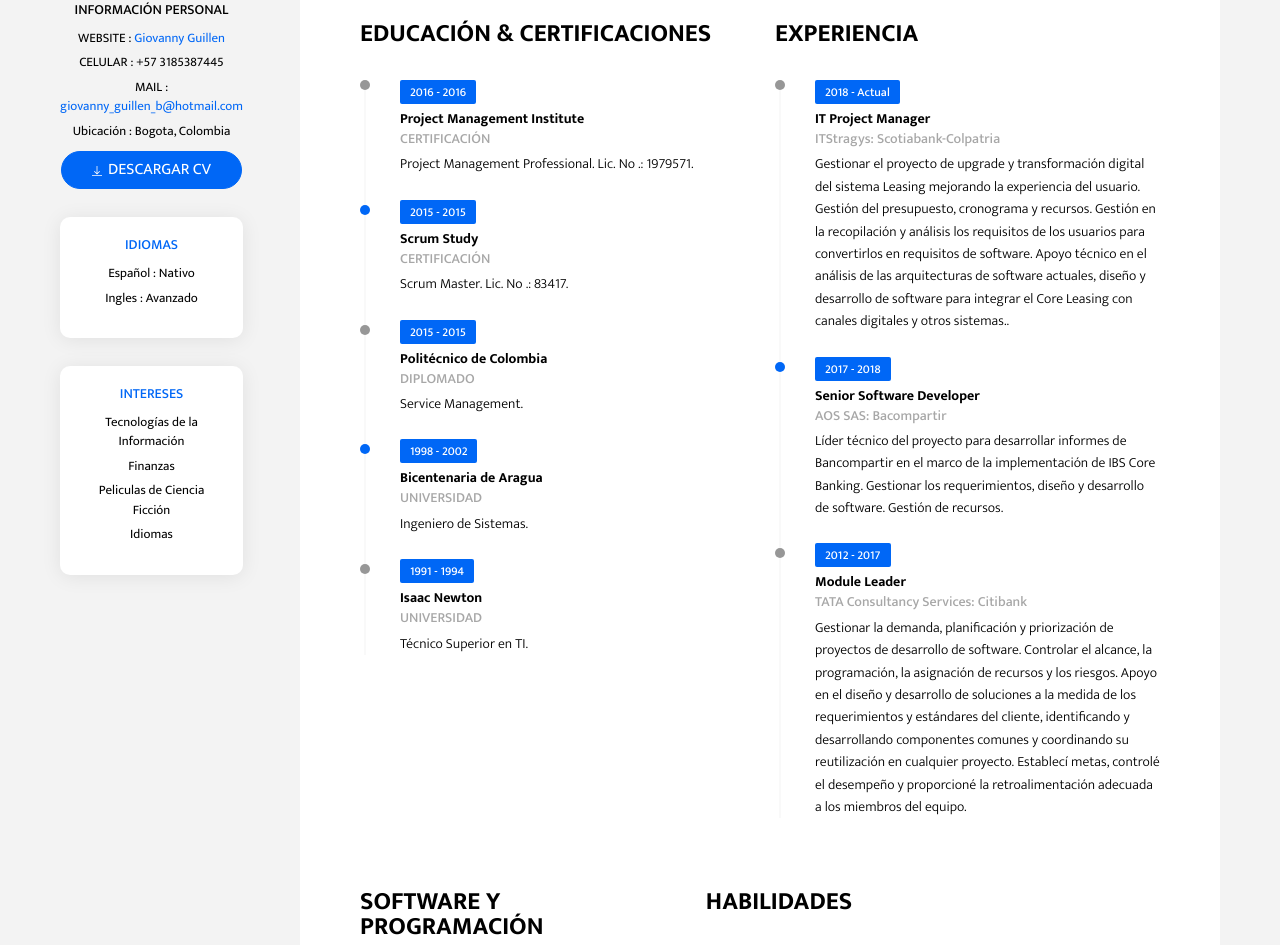
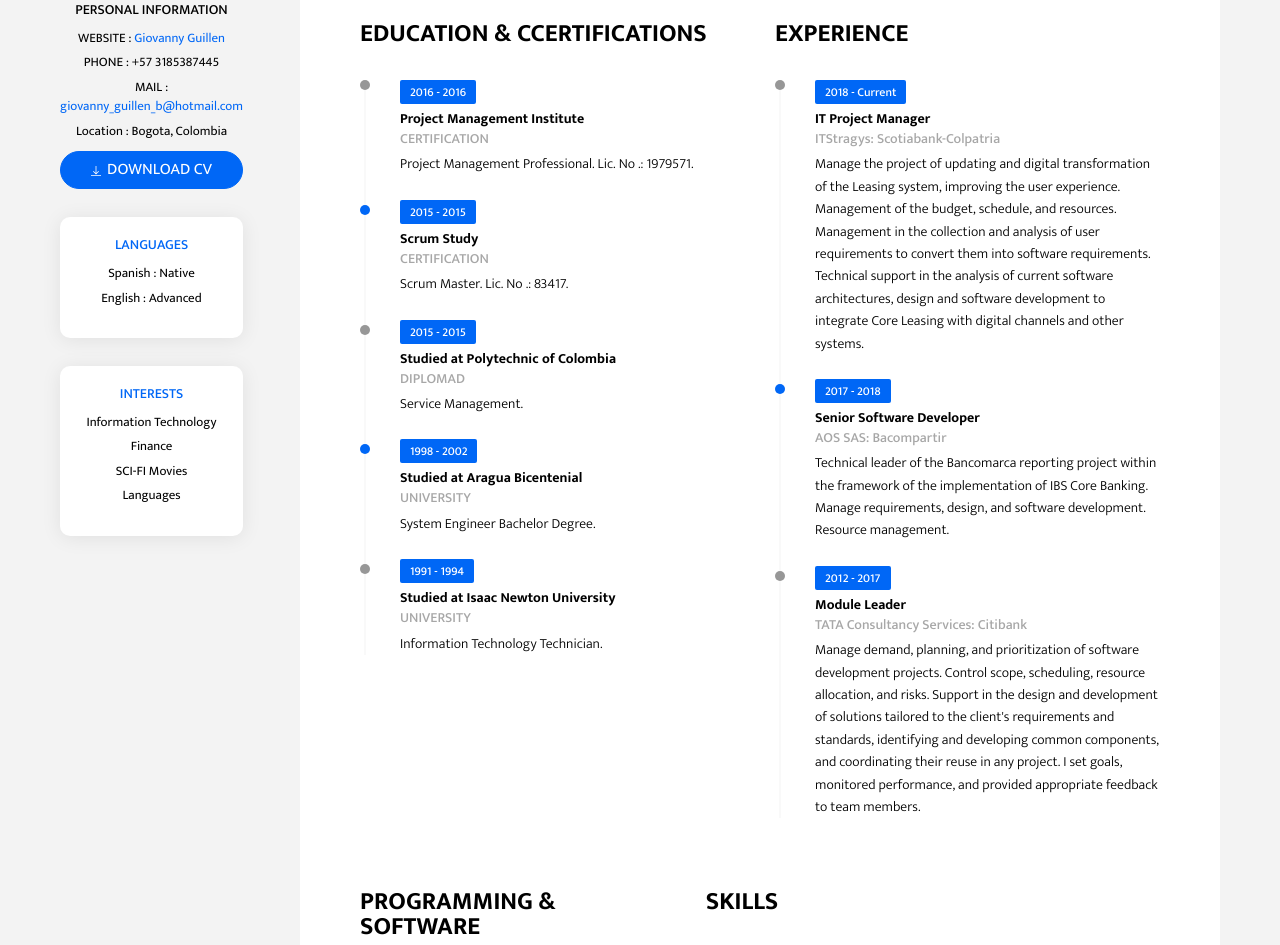
Before and after one commit to bguilleng/gguillenb-resume, a website: page index.html in a window 1280 px wide. Shown: the part 355-1300 px from the top of the page. Drawn offline with Linux system fonts and the light colour scheme.

Commit message:
first commit

```diff
--- a/index.html
+++ b/index.html
@@ -5,7 +5,7 @@
     <meta charset="UTF-8">
     <meta name="viewport" content="width=device-width, initial-scale=1.0">
     <meta http-equiv="X-UA-Compatible" content="ie=edge">
-    <title>CV Giovanny Guillen</title>
+    <title>Resume Giovanny Guillen</title>
     <link href="https://fonts.googleapis.com/css?family=Mukta:300,400,500,600,700&display=swap" rel="stylesheet">
     <link rel="stylesheet" href="assets/vendors/@fortawesome/fontawesome-free/css/all.min.css">
     <link rel="stylesheet" href="assets/css/live-resume.css">
@@ -17,16 +17,16 @@
     <header>
 
             <!-- AddToAny BEGIN -->
-<a class="a2a_dd btn btn-white btn-share ml-auto mr-3 ml-md-0 mr-md-auto" href="https://www.addtoany.com/share"><img src="assets/images/share.svg" alt="share" class="btn-img"> Compartir</a>
-<a class="btn btn-white btn-share ml-auto mr-3 ml-md-0 mr-md-auto" href="https://bguilleng.github.io/gguillenb-resume/"><img src="assets/images/US - United States.svg" alt="English" class="btn-img"> English</a>
+<a class="a2a_dd btn btn-white btn-share ml-auto mr-3 ml-md-0 mr-md-auto" href="https://www.addtoany.com/share"><img src="assets/images/share.svg" alt="share" class="btn-img"> Share</a>
+<a class="btn btn-white btn-share ml-auto mr-3 ml-md-0 mr-md-auto" href="https://bguilleng.github.io/gguillenb-cv/"><img src="assets/images/ES - Spain.svg" alt="Español" class="btn-img"> Español</a>
 
 <!-- AddToAny END -->
 
         <nav class="collapsible-nav" id="collapsible-nav">
             <a href="index.html" class="nav-link active">HOME</a>
-            <a href="https://bguilleng.github.io/gguillenb-website/details/book.html" class="nav-link" target="_blank">PUBLICACIONES</a>
+            <a href="https://bguilleng.github.io/gguillenb-website/details/book.html" class="nav-link" target="_blank">PUBLICATIONS</a>
             <a href="https://gerenciaytecnologa.blogspot.com/" target="_blank" class="nav-link">BLOG</a>
-            <a href="mailto:giovanny_guillen_b@hotmail.com" class="nav-link">CONTACTO</a>
+            <a href="mailto:giovanny_guillen_b@hotmail.com" class="nav-link">CONTACT</a>
         </nav>
         <button class="btn btn-menu-toggle btn-white rounded-circle" data-toggle="collapsible-nav"
             data-target="collapsible-nav"><img src="assets/images/hamburger.svg" alt="hamburger"></button>
@@ -46,9 +46,8 @@
             <ul>
             <il>
                 <a href="https://www.youtube.com/channel/UCYk1SWRKnQBfH4EE44KnCcQ" target="_blank" style="font-size: 14px;"><i class="fab fa-youtube"></i>  Youtube</a>
-                </il>
-                <br>
-                <il>
+                </il> <br>
+            <il>
                 <a href="https://www.facebook.com/gerencia.tecnologia.9/" target="_blank" style="font-size: 14px;"><i class="fab fa-facebook-f"></i>  gerencia.tecnologia.9</a>
                 </il>
                 <br>
@@ -62,108 +61,108 @@
                 </ul>
             </nav>
             <div class="widget">
-                <h5 class="widget-title">información personal</h5>
+                <h5 class="widget-title">personal information</h5>
                 <div class="widget-content">
                     <p>WEBSITE : <a href="https://bguilleng.github.io/gguillenb-website/" target="_blank">Giovanny Guillen</a></p>
-                    <p>CELULAR : +57 3185387445</p>
+                    <p>PHONE : +57 3185387445</p>
                     <p>MAIL : <a href="mailto:giovanny_guillen_b@hotmail.com">
                     giovanny_guillen_b@hotmail.com</a></p>
-                    <p>	Ubicación : Bogota, Colombia</p>
+                    <p>Location : Bogota, Colombia</p>
                  </div>
-                 <a href="download/CV_Giovanny_Guillen.pdf" target="_blank">
+                 <a href="download/Resume_Giovanny_Guillen.pdf" target="_blank">
                  <button class="btn btn-download-cv btn-primary rounded-pill"> <img src="assets/images/download.svg" alt="download"
-                        class="btn-img">DESCARGAR CV </button>
+                        class="btn-img">DOWNLOAD CV </button>
                         </a>
             </div>
             <div class="widget card">
                 <div class="card-body">
                     <div class="widget-content">
-                        <h5 class="widget-title card-title">IDIOMAS</h5>
-                        <p>Español : Nativo</p>
-                        <p>Ingles  : Avanzado</p>
+                        <h5 class="widget-title card-title">LANGUAGES</h5>
+                        <p>Spanish : Native</p>
+                        <p>English : Advanced</p>
                     </div>
                 </div>
             </div>
             <div class="widget card">
                 <div class="card-body">
                     <div class="widget-content">
-                        <h5 class="widget-title card-title">INTERESES</h5>
-                        <p>Tecnologías de la Información</p>
-                        <p>Finanzas</p>
-                        <p>Peliculas de Ciencia Ficción</p>
-                        <p>Idiomas</p>
+                        <h5 class="widget-title card-title">INTERESTS</h5>
+                        <p>Information Technology</p>
+                        <p>Finance</p>
+                        <p>SCI-FI Movies</p>
+                        <p>Languages</p>
                     </div>
                 </div>
             </div>
         </aside>
         <main>
             <section class="intro-section">
-                <h2 class="section-title">	Hola, Soy Giovanny Guillen!</h2>
-                <p style="font-size: 17px;">Soy un entusiasta de la tecnología con más de 20 años trabajando en desarrollo de software y gestión de proyectos. Como gerente de proyectos técnicos, me gusta administrar proyectos de desarrollo de software, aplicando las mejores prácticas del PMI y metodologías ágiles, con éxito comprobado en el aumento de ingresos, participación de mercado y ganancias, logrando reducciones de costos, administrando proyectos exitosos y su alineación con las estrategias corporativas. Como desarrollador de software, disfruto convirtiendo problemas complejos en simples para mejorar los procesos de negocio. Tengo experiencia gestionando y desarrollando software en plataformas IBM AS/400 y Windows orientados a la integración y transformación digital del negocio.</p>
+                <h2 class="section-title">Hello, I'm Giovanny Guillen!</h2>
+                <p style="font-size: 17px;">I am a technology enthusiast with over 20 years working in software development and project management. As a technical project manager, I like to manage software development projects, applying PMI best practices and agile methodologies, with proven success in increasing revenue, market share, and profits, achieving cost reductions, managing successful projects, and their alignment with corporate strategies. As a software developer, I enjoy turning complex problems into simple ones to improve business processes. I have experience managing and developing software on IBM AS / 400 and Windows platforms oriented to the integration and digital transformation of the business.</p>
             </section>
             <section class="resume-section">
                 <div class="row">
                     <div class="col-lg-6">
 
-                        <h2 class="section-title">EDUCACIÓN & CERTIFICACIONES</h2>
+                        <h2 class="section-title">EDUCATION & CCERTIFICATIONS</h2>
                         <ul class="time-line">
                            <li class="time-line-item">
                                 <span class="badge badge-primary" style="font-size: 12px;">2016 - 2016</span>
                                 <h6 class="time-line-item-title" style="font-size: 14px;">Project Management Institute</h6>
-                                <p class="time-line-item-subtitle" style="font-size: 14px;">CERTIFICACIÓN</p>
+                                <p class="time-line-item-subtitle" style="font-size: 14px;">CERTIFICATION</p>
                                 <p class="time-line-item-content" style="font-size: 14px;">Project Management Professional. Lic. No .: 1979571.</p>
                             </li>
 
                            <li class="time-line-item">
                                 <span class="badge badge-primary" style="font-size: 12px;">2015 - 2015</span>
                                 <h6 class="time-line-item-title" style="font-size: 14px;">Scrum Study</h6>
-                                <p class="time-line-item-subtitle" style="font-size: 14px;">CERTIFICACIÓN</p>
+                                <p class="time-line-item-subtitle" style="font-size: 14px;">CERTIFICATION</p>
                                 <p class="time-line-item-content" style="font-size: 14px;">Scrum Master. Lic. No .: 83417.</p>
                             </li>
                             <li class="time-line-item">
                                 <span class="badge badge-primary" style="font-size: 12px;">2015 - 2015</span>
-                                <h6 class="time-line-item-title" style="font-size: 14px;">Politécnico de Colombia</h6>
-                                <p class="time-line-item-subtitle" style="font-size: 14px;">DIPLOMADO</p>
+                                <h6 class="time-line-item-title" style="font-size: 14px;">Studied at Polytechnic of Colombia</h6>
+                                <p class="time-line-item-subtitle" style="font-size: 14px;">DIPLOMAD</p>
                                 <p class="time-line-item-content" style="font-size: 14px;">Service Management.</p>
                             </li>
 
                             <li class="time-line-item">
                                 <span class="badge badge-primary" style="font-size: 12px;">1998 - 2002</span>
-                                <h6 class="time-line-item-title" style="font-size: 14px;">Bicentenaria de Aragua</h6>
-                                <p class="time-line-item-subtitle" style="font-size: 14px;">UNIVERSIDAD</p>
-                                <p class="time-line-item-content" style="font-size: 14px;">Ingeniero de Sistemas.
+                                <h6 class="time-line-item-title" style="font-size: 14px;">Studied at Aragua Bicentenial</h6>
+                                <p class="time-line-item-subtitle" style="font-size: 14px;">UNIVERSITY</p>
+                                <p class="time-line-item-content" style="font-size: 14px;">System Engineer Bachelor Degree.
                                 </p>
                             </li>
                             <li class="time-line-item">
                                 <span class="badge badge-primary" style="font-size: 12px;">1991 - 1994</span>
-                                <h6 class="time-line-item-title" style="font-size: 14px;">Isaac Newton</h6>
-                                <p class="time-line-item-subtitle" style="font-size: 14px;">UNIVERSIDAD</p>
-                                <p class="time-line-item-content" style="font-size: 14px;">Técnico Superior en TI.
+                                <h6 class="time-line-item-title" style="font-size: 14px;">Studied at Isaac Newton University</h6>
+                                <p class="time-line-item-subtitle" style="font-size: 14px;">UNIVERSITY</p>
+                                <p class="time-line-item-content" style="font-size: 14px;">Information Technology Technician.
                                 </p>
                             </li>
                         </ul>
                     </div>
                     <div class="col-lg-6">
-                        <h2 class="section-title">Experiencia</h2>
+                        <h2 class="section-title">Experience</h2>
                         <ul class="time-line">
                             <li class="time-line-item">
-                                <span class="badge badge-primary"  style="font-size: 12px;">2018 - Actual</span>
+                                <span class="badge badge-primary"  style="font-size: 12px;">2018 - Current</span>
                                 <h6 class="time-line-item-title" style="font-size: 14px;">IT Project Manager</h6>
                                 <p class="time-line-item-subtitle" style="font-size: 14px;">ITStragys: Scotiabank-Colpatria</p>
-                                <p class="time-line-item-content" style="font-size: 14px;">Gestionar el proyecto de upgrade y transformación digital del sistema Leasing mejorando la experiencia del usuario. Gestión del presupuesto, cronograma y recursos. Gestión en la recopilación y análisis los requisitos de los usuarios para convertirlos en requisitos de software. Apoyo técnico en el análisis de las arquitecturas de software actuales, diseño y desarrollo de software para integrar el Core Leasing con canales digitales y otros sistemas..</p>
+                                <p class="time-line-item-content" style="font-size: 14px;">Manage the project of updating and digital transformation of the Leasing system, improving the user experience. Management of the budget, schedule, and resources. Management in the collection and analysis of user requirements to convert them into software requirements. Technical support in the analysis of current software architectures, design and software development to integrate Core Leasing with digital channels and other systems.</p>
                             </li>
                             <li class="time-line-item">
                                 <span class="badge badge-primary" style="font-size: 12px;">2017 - 2018</span>
                                 <h6 class="time-line-item-title"  style="font-size: 14px;">Senior Software Developer</h6>
                                 <p class="time-line-item-subtitle" style="font-size: 14px;">AOS SAS: Bacompartir</p>
-                                <p class="time-line-item-content" style="font-size: 14px;">Líder técnico del proyecto para desarrollar informes de Bancompartir en el marco de la implementación de IBS Core Banking. Gestionar los requerimientos, diseño y desarrollo de software. Gestión de recursos.
+                                <p class="time-line-item-content" style="font-size: 14px;">Technical leader of the Bancomarca reporting project within the framework of the implementation of IBS Core Banking. Manage requirements, design, and software development. Resource management.
                                 </p>
                             </li>
                             <li class="time-line-item">
                                 <span class="badge badge-primary"  style="font-size: 12px;">2012 - 2017</span>
                                 <h6 class="time-line-item-title" style="font-size: 14px;">Module Leader</h6>
                                 <p class="time-line-item-subtitle" style="font-size: 14px;">TATA Consultancy Services: Citibank</p>
-                                <p class="time-line-item-content" style="font-size: 14px;">Gestionar la demanda, planificación y priorización de proyectos de desarrollo de software. Controlar el alcance, la programación, la asignación de recursos y los riesgos. Apoyo en el diseño y desarrollo de soluciones a la medida de los requerimientos y estándares del cliente, identificando y desarrollando componentes comunes y coordinando su reutilización en cualquier proyecto. Establecí metas, controlé el desempeño y proporcioné la retroalimentación adecuada a los miembros del equipo.
+                                <p class="time-line-item-content" style="font-size: 14px;">Manage demand, planning, and prioritization of software development projects. Control scope, scheduling, resource allocation, and risks. Support in the design and development of solutions tailored to the client's requirements and standards, identifying and developing common components, and coordinating their reuse in any project. I set goals, monitored performance, and provided appropriate feedback to team members.
                                 </p>
                             </li>
                         </ul>
@@ -176,7 +175,7 @@
                     <div class="col-lg-5">
           <!-- skills Tab Data -->
                 <h2 class="section-title">
-                  Software y Programación
+                  Programming & Software
                 </h2>
                 <span class="time-line-item-content" style="font-size: 14px;">RPG / ILE-RPG / Free / Cobol</span>
                 <div class="meter emerald">
@@ -246,7 +245,7 @@
 
               <div class="col-lg-6">
                 <h2 class="section-title">
-                  Habilidades
+                  Skills
                 </h2>
                 <span class="time-line-item-content" style="font-size: 14px;">Software Life Cycle Development</span>
                 <div class="meter emerald">
@@ -266,7 +265,7 @@
                   </span>
                 </div>
 
-                <span class="time-line-item-content" style="font-size: 14px;">Metodologías Agiles</span>
+                <span class="time-line-item-content" style="font-size: 14px;">Agile Methodologies</span>
                 <div class="meter emerald">
                   <span style="width: 80%">
                     <span style="font-size: 14px;">
@@ -275,7 +274,7 @@
                   </span>
                 </div>
 
-                <span class="time-line-item-content" style="font-size: 14px;">Solución de Problemas</span>
+                <span class="time-line-item-content" style="font-size: 14px;">Problem Solving</span>
                 <div class="meter emerald">
                   <span style="width: 90%">
                     <span style="font-size: 14px;">
@@ -293,7 +292,7 @@
                   </span>
                 </div>
 
-                <span class="time-line-item-content" style="font-size: 14px;">Gestión de Equipos</span>
+                <span class="time-line-item-content" style="font-size: 14px;">Team Management</span>
                 <div class="meter emerald">
                   <span style="width: 80%">
                     <span style="font-size: 14px;">
@@ -302,7 +301,7 @@
                   </span>
                 </div>
 
-                <span class="time-line-item-content" style="font-size: 14px;">Análisis y Diseño de Software</span>
+                <span class="time-line-item-content" style="font-size: 14px;">Software Analysis and Design</span>
                 <div class="meter emerald">
                   <span style="width: 90%">
                     <span style="font-size: 14px;">
@@ -317,7 +316,7 @@
           <!-- End skills Tab Data -->
 
             <section class="services-section">
-                <h2 class="section-title">PUBLICACIONES</h2>
+                <h2 class="section-title">PUBLICATIONS</h2>
                 <div class="row">
                     <div class="media service-card col-lg-6">
                         <div class="service-icon">
```
Also changed, not shown: 1 other file.
